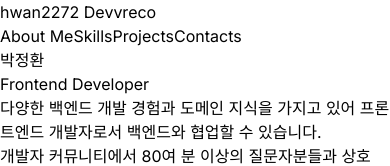
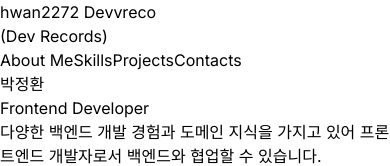
Before and after one commit to hwan2272/devvreco, a Next.js app: page / in a window 390 px wide. Shown: the top 166 px of the page. Built offline with nearby package versions, Linux system fonts and the light colour scheme.

Commit message:
devvreco 작업 - feature/Header UI 수정
1. Header UI 수정
- 사이트명 devvreco의 추가 설명 적용
- 모바일 UI용 br 처리와 텍스트 위치 조정
- 사이트명 위치가 바뀌는 것을 방지키 위해 Header 전체 영역 lg:w-4/5 적용

```diff
--- a/app/layout/header.tsx
+++ b/app/layout/header.tsx
@@ -3,12 +3,14 @@ import Link from "next/link";
 export default function Header() {
   return (
     <header className="text-gray-600 body-font sticky top-0 z-50 bg-white border-b-2">
-      <div className="container mx-auto flex flex-wrap p-5 flex-col md:flex-row items-center">
+      <div className="container lg:w-4/5 mx-auto flex flex-wrap p-5 flex-col md:flex-row items-center">
         <a
           href="/"
           className="flex title-font font-medium items-center text-gray-900 mb-4 md:mb-0"
         >
-          <span className="ml-3 text-xl">hwan2272 Devvreco</span>
+          <p className="text-xl text-center sm:text-left">
+            hwan2272 Devvreco <br className="sm:hidden" /> (Dev Records)
+          </p>
         </a>
         <nav className="md:ml-auto flex flex-wrap items-center text-base justify-center">
           <Link href="#aboutme" className="mr-5 hover:text-gray-900">
```
